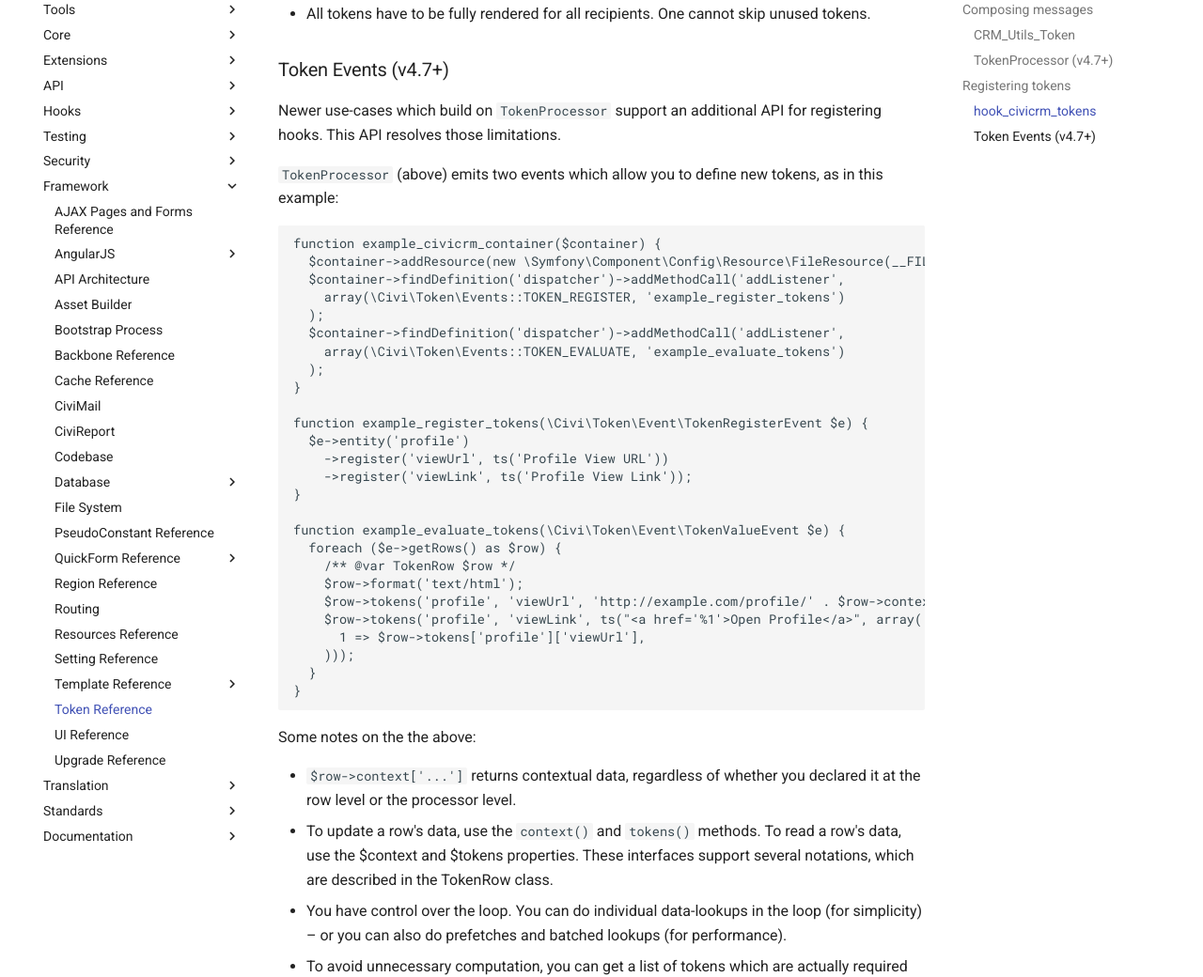
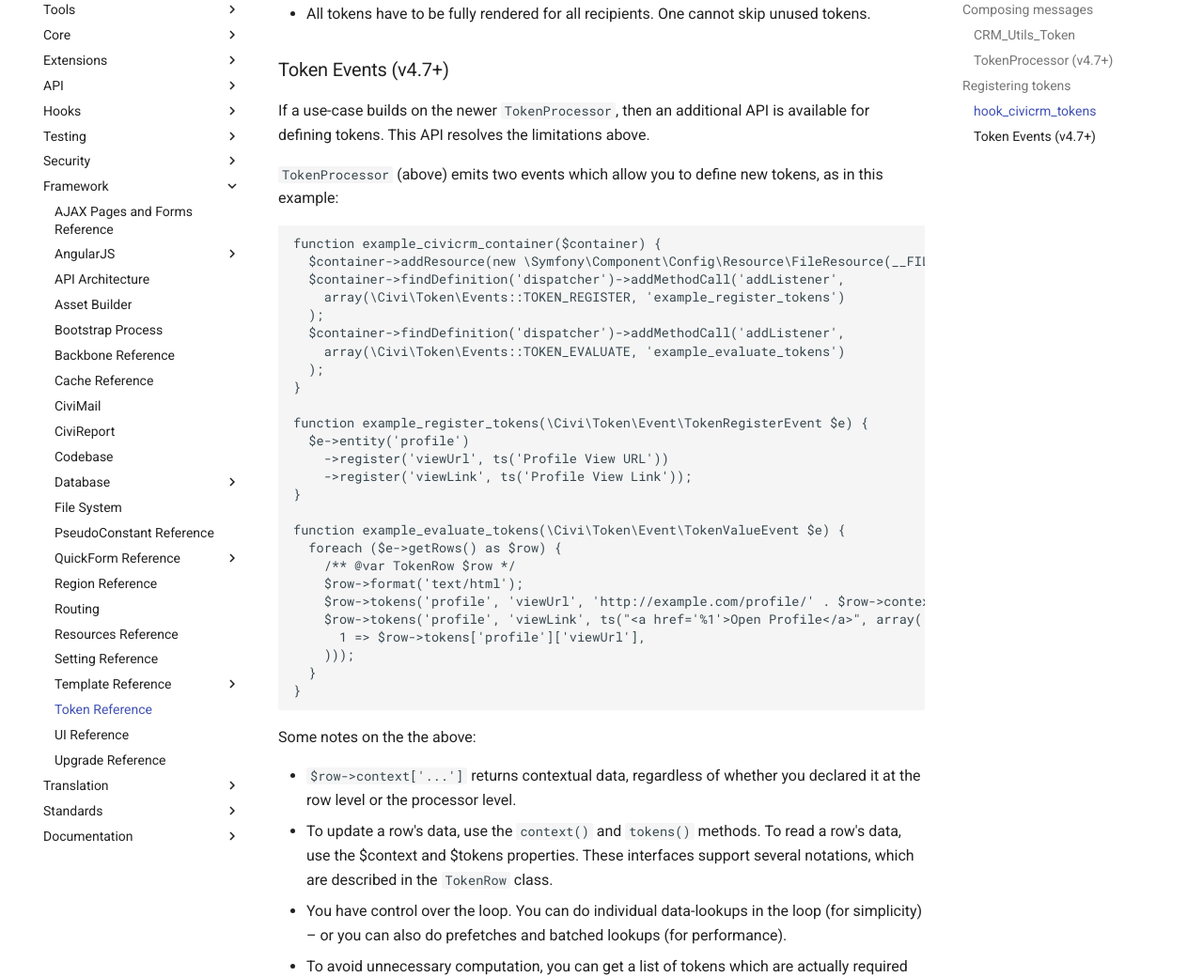
Before and after one commit to civicrm/civicrm-dev-docs, an MkDocs documentation site: the page built from docs/framework/token.md, in a window 1280 px wide and 1400 px high, scrolled down 4362 px. Shown: the part 152-1192 px from the top of the window at 94% size. Built offline with MkDocs 1.6.1 and Material for MkDocs 9.7.7, drawn with Linux system fonts in a browser that asks for light colours; comment, search, counter and statistics services are not loaded; old or Windows-style settings are respelled for this version of MkDocs.

Commit message:
token.md - More cleanup

```diff
--- a/docs/framework/token.md
+++ b/docs/framework/token.md
@@ -80,8 +80,7 @@ Some of the key functions of this system are:
 
 However, this idiom has a few problems:
 
-- Token substitution is performed *iteratively* and not *atomicly*.  To ensure secure and consistent handling of tokens,
-  one has to be quite careful with the selection/ordering/encoding of each call to `replace<Type>Tokens()`.
+- Token substitution is performed *iteratively* and not *atomicly*.  To ensure secure and consistent handling of tokens, one has to be quite careful with the selection/ordering/encoding of each call to `replace<Type>Tokens()`.
 - Token substitution is not standardized. To make any general improvement to the token language or process, one must work through disparate functions and use-cases.
 - Encoding issues (regarding HTML and Smarty) are handled by each function separately, leading to inconsistencies.
 
@@ -131,9 +130,7 @@ foreach ($p->getRows() as $row) {
 
 ### hook_civicrm_tokens
 
-The oldest and most broadly supported way to register a new token is to use [hook_civicrm_tokens](/hooks/hook_civicrm_tokens.md) and
-[hook_civicrm_tokenValues](/hooks/hook_civicrm_tokenValues.md). These hooks have been included with CiviCRM for a number of years, and
-they work with a range of mailing use-cases.
+The oldest and most broadly supported way to register a new token is to use [hook_civicrm_tokens](/hooks/hook_civicrm_tokens.md) and [hook_civicrm_tokenValues](/hooks/hook_civicrm_tokenValues.md). These hooks have been included with CiviCRM for a number of years, and they work with a range of mailing use-cases.
 
 However, these hooks have some limitations:
 
@@ -143,7 +140,7 @@ However, these hooks have some limitations:
 
 ### Token Events (v4.7+)
 
-Newer use-cases which build on `TokenProcessor` support an additional API for registering hooks. This API resolves those limitations.
+If a use-case builds on the newer `TokenProcessor`, then an additional API is available for defining tokens. This API resolves the limitations above.
 
 `TokenProcessor` (above) emits two events which allow you to define new tokens, as in this example:
 
@@ -179,7 +176,7 @@ function example_evaluate_tokens(\Civi\Token\Event\TokenValueEvent $e) {
 Some notes on the the above:
 
 - `$row->context['...']` returns contextual data, regardless of whether you declared it at the row level or the processor level.
-- To update a row's data, use the `context()` and `tokens()` methods. To read a row's data, use the $context and $tokens properties. These interfaces support several notations, which are described in the TokenRow class.
+- To update a row's data, use the `context()` and `tokens()` methods. To read a row's data, use the $context and $tokens properties. These interfaces support several notations, which are described in the `TokenRow` class.
 - You have control over the loop. You can do individual data-lookups in the loop (for simplicity) – or you can also do prefetches and batched lookups (for performance).
 - To avoid unnecessary computation, you can get a list of tokens which are actually required by this mailing. Call `$e->getTokenProcessor()->getMessageTokens()`.
 - In this example, we defined tokens in HTML format, and we rely on a default behavior that auto-converts between HTML and text (as needed). However, we could explicitly define HTML and plain-text variants by calling `$row->format()` and `$row->tokens()` again.
```
